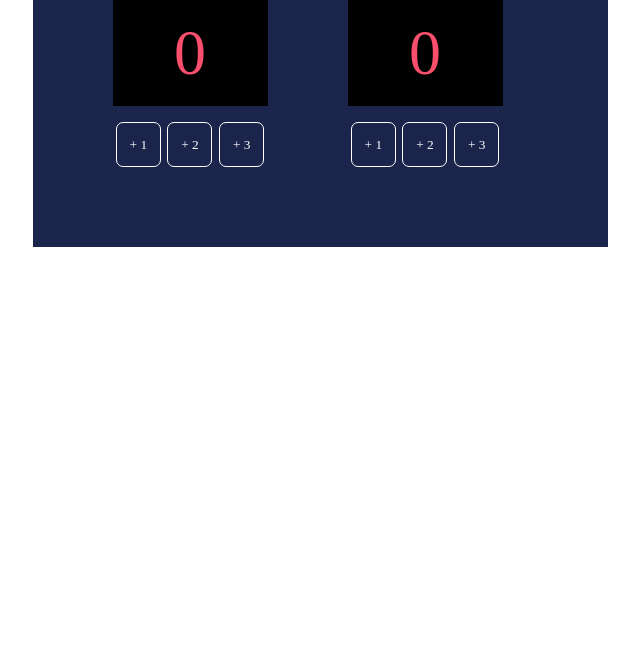
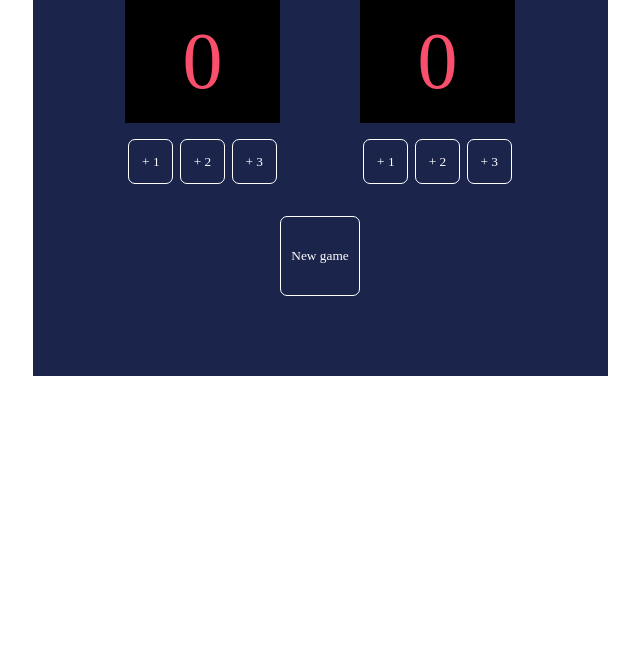
Before and after one commit to StefanMogren/basketball-scoring-scrimba, a plain HTML site: page index.html in a window 1280 px wide. Shown: the part 142-800 px from the top of the page, without its empty margins (320-960 px from the left). Drawn offline with Linux system fonts and the light colour scheme; a web font is replaced by a local one.

Commit message:
Added new game button

```diff
--- a/index.html
+++ b/index.html
@@ -26,6 +26,7 @@
                 <button class="flex-container__button">+ 3</button>
             </section>
         </section>
+        <button class="flex-container__button flex-container__button--width-80px">New game</button>
     </main>
 </body>
 <script src="./script.js"></script>
--- a/style/style.css
+++ b/style/style.css
@@ -12,7 +12,9 @@
     margin-inline: auto;
     padding: 5rem;
     display: flex;
-    gap: 5rem;
+    justify-content: center;
+    flex-wrap: wrap;
+    gap: 2rem 5rem;
     background-color: #1B244A;
     color: white;
 }
@@ -25,7 +27,7 @@
 
 .flex-container__score {
     width: 155px;
-    font-size: 4rem;
+    font-size: 5rem;
     margin: 1rem 0;
     padding: 1rem;
     font-family: 'Cursed Timer ULiL';
@@ -49,6 +51,10 @@
     background-color: #1B244A;
 }
 
+.flex-container__button--width-80px {
+    width: 80px;
+}
+
 .flex-container__button:hover {
     background-color: cyan;
 }
```
